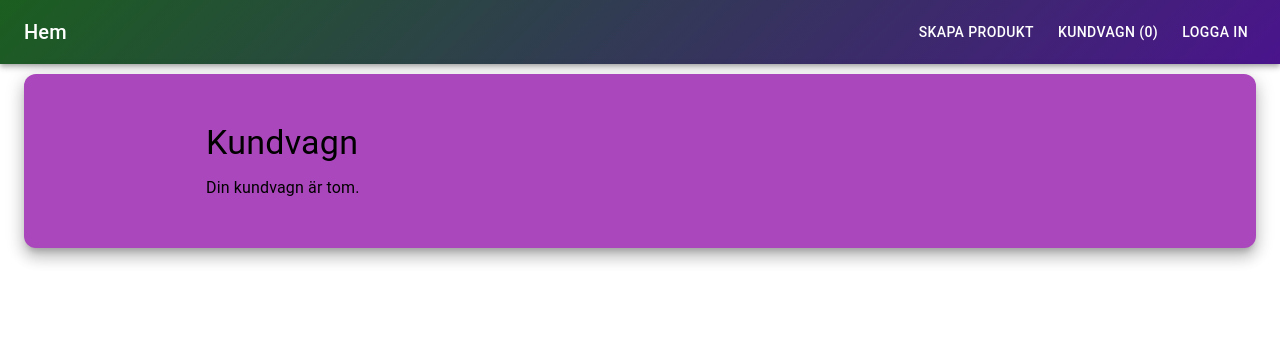
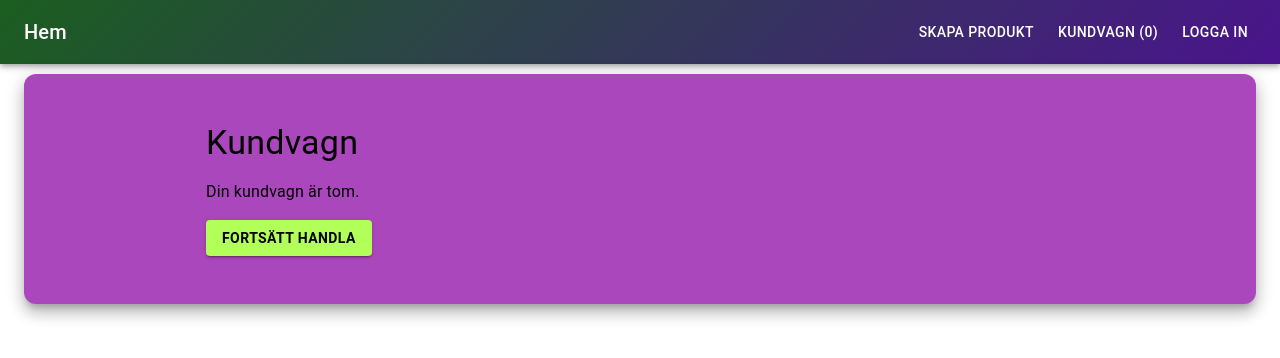
Before and after one commit to PrinsessanIsabelle/GIK2XK-Grupp30-Projekt-Webbutik, a React (Vite) app in the folder client/: page /cart in a window 1280 px wide. Shown: the top 358 px of the page. Built offline with nearby package versions, Linux system fonts and the light colour scheme.

Commit message:
fixat cart och lagt till en knapp för att ta sig tillbacka till home

```diff
--- a/client/src/views/Cart.jsx
+++ b/client/src/views/Cart.jsx
@@ -8,10 +8,11 @@ import {
     ListItemText,
     Stack,
     TextField,
-    Typography
+    Typography,
 } from '@mui/material';
 import DeleteOutlineIcon from '@mui/icons-material/DeleteOutline';
 import { useCart } from '../context/CartContext';
+import { Link } from 'react-router-dom';
 
 function Cart() {
     const { cart, isLoading, error, updateAmount, removeFromCart, clearAll, checkout } = useCart();
@@ -63,33 +64,56 @@ function Cart() {
                                 <TextField
                                     label="Antal"
                                     type="number"
-                                    size="small"
-                                    sx={{ width: 90, mr: 7 }}
+                                    size="small "
+                                    sx={{ width: 80, mr: 5, backgroundColor: 'white',borderRadius: '4px',border: '1px solid #060505', }}
                                     value={row.amount}
-                                    inputProps={{ min: 0 }}
                                     onChange={(event) => handleAmountChange(row.id, event.target.value)}
+
                                 />
                             </ListItem>
                         ))}
                     </List>
 
-                    <Stack spacing={1} mt={2}>
-                        <Typography variant="h6">Antal varor: {cart.totalAmount}</Typography>
+                    <Stack spacing={1} mt={2} >
+                        <Typography variant="h6" >Antal varor: {cart.totalAmount}</Typography>
                         <Typography variant="h6">Total: {cart.totalPrice} kr</Typography>
                     </Stack>
 
                     <Stack direction="row" spacing={2} mt={3}>
-                        <Button variant="outlined" color="error" onClick={clearAll}>
+                        <Button variant="outlined" color="error" onClick={clearAll}  sx={{ backgroundColor: '#000', color: 'white', fontWeight: 'bold', '&:hover': { backgroundColor: '#333' } }}>
                             Töm kundvagn
                         </Button>
-                        <Button variant="contained" onClick={handleCheckout}>
+                        <Button variant="contained" onClick={handleCheckout}
+                            sx={{
+                                 backgroundColor: '#b2ff59',
+                                 color: '#000',
+                                 fontWeight: 'bold',
+
+
+                                 '&:hover': { backgroundColor: '#9cef5d' }
+                                }}>
                             Checkout
                         </Button>
                     </Stack>
                 </>
-            ) : (
-                <Typography>Din kundvagn är tom.</Typography>
-            )}
+) : (
+    <Stack spacing={2} mt={2} alignItems="flex-start">
+        <Typography>Din kundvagn är tom.</Typography>
+        <Button
+            component={Link}
+            to="/"
+            variant="contained"
+            sx={{
+                backgroundColor: '#b2ff59',
+                color: '#000',
+                fontWeight: 'bold',
+                '&:hover': { backgroundColor: '#9cef5d' }
+            }}
+        >
+            Fortsätt handla
+        </Button>
+    </Stack>
+)}
         </Box>
     );
 }
```
